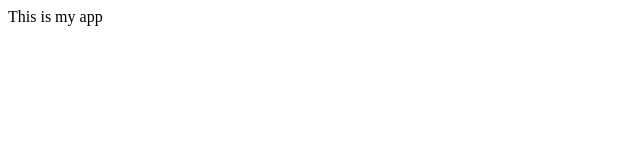
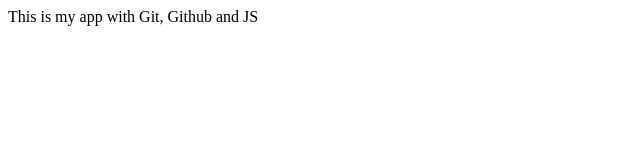
Before and after one commit to kiokocodes/myapp, a plain HTML site: page index.html in a window 1280 px wide. Shown: the whole page, without its empty margins (0-640 px from the left). Drawn offline with Linux system fonts and the light colour scheme.

Commit message:
addition of a branch

```diff
--- a/index.html
+++ b/index.html
@@ -10,6 +10,6 @@
     </head>
 
     <body>
-       This is my app
+       This is my app with Git, Github and JS
     </body>
 </html>
```
Also changed, not shown: mybranch.html (added, +1 -0 lines), 1 other file.
